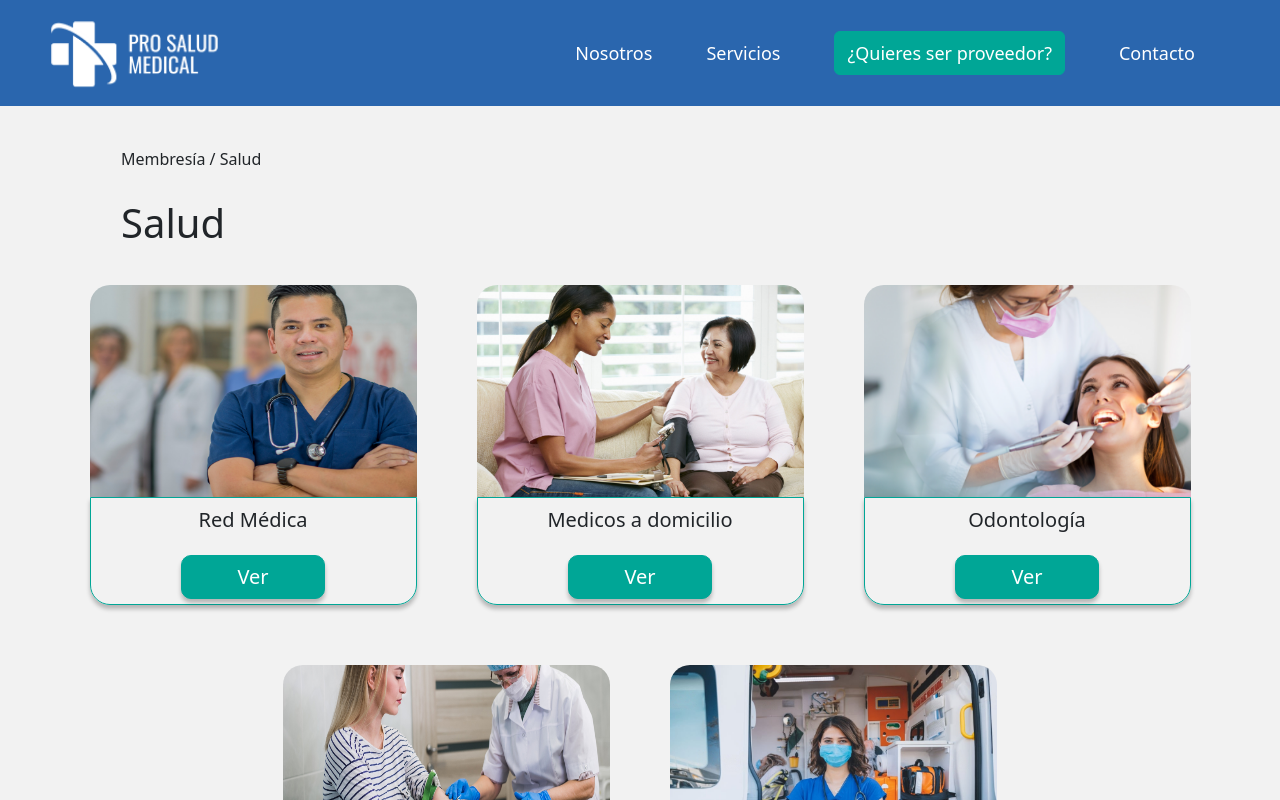
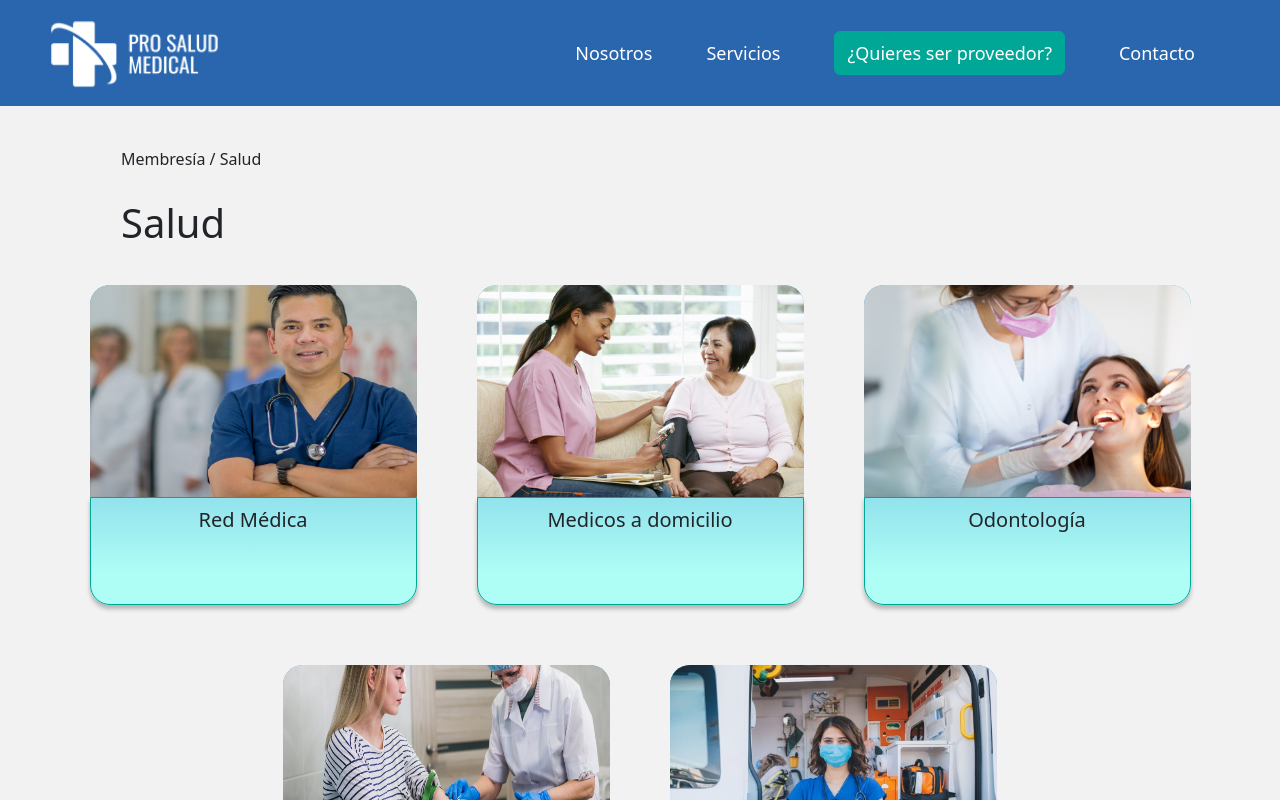
Before and after one commit to MrFontina/ProSaludMedical, a React (Create React App) app: page /servicios/salud in a window 1280 px wide. Shown: the top 800 px of the page. Built offline with nearby package versions, Linux system fonts and the light colour scheme.

Commit message:
cardhover en salud

```diff
--- /dev/null
+++ b/src/Componentes/CardHover.js
@@ -0,0 +1,53 @@
+import React from 'react'
+import { useState } from 'react'
+
+function CardHover(props) {
+
+    const [hovered, setHovered] = useState(false);
+
+    const handleMouseEnter = () => {
+        setHovered(true);
+    }
+    const handleMouseLeave = () => {
+        setHovered(false)
+    }
+
+
+    return (
+        <div className="cardHover" onMouseEnter={handleMouseEnter} onMouseLeave={handleMouseLeave}>
+            {hovered ? (
+                <>
+                <div className='card-hovered'>
+                 <p >
+                    {props.parrafo}
+                </p>
+                </div>
+
+                </>
+
+            ) : (
+                <>
+
+                    <div className="cardHoverTop">
+                        <img src={props.img} alt={props.alt} />
+                    </div>
+
+                    <div className="cardHoverBottom">
+                        <h2>{props.title}</h2>
+                    </div>
+                </>
+
+
+            )
+
+
+
+            }
+
+
+        </div>
+
+    )
+}
+
+export default CardHover
--- a/src/Componentes/Salud.js
+++ b/src/Componentes/Salud.js
@@ -1,5 +1,5 @@
 import React from "react";
-import CardMembresia from "./CardMembresia";
+import CardHover from "./CardHover";
 
 
 const Salud = () => {
@@ -10,11 +10,38 @@ const Salud = () => {
                 <h2>Salud</h2>
             </div>
             <div className="containerCardsMembresia">
-                <CardMembresia img="../../Images/Salud/redmedica.png" alt="red médica" title="Red Médica" />
-                <CardMembresia title="Medicos a domicilio" img="../../Images/Salud/medicodomicilio.jpg" />
-                <CardMembresia title="Odontología" alt="Odontología" img="../../Images/Salud/odontologia.png" />
-                <CardMembresia title="Laboratorio / Check-Up" alt="Laboratorio / Check-Up" img="../../Images/Salud/laboratorio.jpg" />
-                <CardMembresia title="Ambulancia" alt="Ambulancia" img="../../Images/Salud/ambulancia.jpeg" />
+                <CardHover
+                img="../../Images/Salud/redmedica.png"
+                alt="red médica"
+                title="Red Médica"
+                parrafo="Consultas con especialistas sin costo o a costo preferencial según el plan que se haya
+                contratado por parte del cliente." />
+                <CardHover
+                title="Medicos a domicilio"
+                img="../../Images/Salud/medicodomicilio.jpg"
+                parrafo="Envío de un médico general a su domicilio o al lugar donde se encuentre al momento de solicitarlo."
+                />
+                <CardHover
+                title="Odontología"
+                alt="Odontología"
+                img="../../Images/Salud/odontologia.png"
+                parrafo="Consultas con especialistas y descuentos en tratamientos dentales, además de limpieza dental gratuita." />
+                <CardHover
+                title="Laboratorio / Check-Up"
+                alt="Laboratorio / Check-Up"
+                img="../../Images/Salud/laboratorio.jpg"
+                parrafo="Estudios de laboratorio, Química sanguínea de 3 elementos
+                Biometría hemática, Examen general de
+                orina, Factor y grupo rh." />
+                <CardHover
+                title="Ambulancia"
+                alt="Ambulancia"
+                img="../../Images/Salud/ambulancia.jpeg"
+                parrafo="Servicio de
+                ambulancia disponible en todo momento
+                para urgencias los 365 días del año, con
+                cobertura en toda la república mexicana."
+                />
 
             </div>
 
--- a/src/Styles/App.scss
+++ b/src/Styles/App.scss
@@ -10,6 +10,7 @@
 @import "../Styles/Componentes/servicios.scss";
 @import "../Styles/Componentes/membresias.scss";
 @import "../Styles/Componentes/asistencias.scss";
+@import "../Styles/Componentes/cardhover.scss";
 
 
 
--- /dev/null
+++ b/src/Styles/Componentes/cardhover.scss
@@ -0,0 +1,80 @@
+.cardHover {
+    height: 320px;
+    width: 327px;
+    display: flex;
+    flex-direction: column;
+    margin: 30px;
+    background: linear-gradient(180deg, #51A4D7 11.98%, #AFFEF6 90.62%);
+    border-radius: 20px;
+    cursor: pointer;
+
+
+
+
+}
+
+.cardHoverTop {
+    width: 327px;
+    height: 212px;
+
+    img {
+        width: 327px;
+        height: 212px;
+        border-radius: 20px 20px 0px 0px;
+
+    }
+
+
+}
+
+.cardHoverBottom {
+
+    border: 1px solid #00A696;
+    height: 120px;
+    width: 327px;
+    border-radius: 00px 0px 20px 20px;
+    display: flex;
+    flex-direction: column;
+    align-items: center;
+    box-shadow: 0px 4px 4px rgba(0, 0, 0, 0.25);
+    padding-top: 10px;
+
+
+
+
+
+    h2 {
+        text-align: center;
+        font-style: normal;
+        font-weight: 400;
+        font-size: 20px;
+        line-height: 24px;
+        text-align: center;
+        padding-bottom: 15px;
+
+
+    }
+}
+
+.card-hovered{
+    height: 320px;
+    width: 327px;
+    background: linear-gradient(180deg, #51A4D7 11.98%, #AFFEF6 90.62%);
+    border-radius: 20px;
+    p{
+
+padding-left: 7%;
+padding-right: 7%;
+padding-top: 12%;
+padding-bottom: 12%;
+font-family: 'Inter';
+font-style: normal;
+font-weight: 400;
+font-size: 30px;
+line-height: 36px;
+text-align: center;
+
+color: #000000;
+    }
+
+}
```
